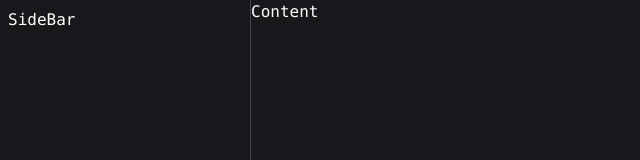
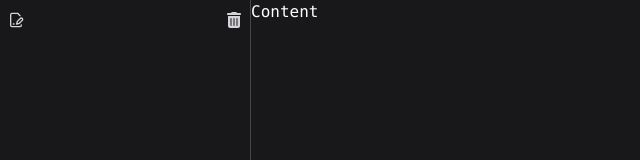
Before and after one commit to x0bd/doodle, a React (Vite) app: page / in a window 1280 px wide. Shown: the top 160 px of the page, without its empty margins (0-640 px from the left). Built offline with nearby package versions, Linux system fonts and the light colour scheme.

Commit message:
wip button ui

```diff
--- a/electron.vite.config.ts
+++ b/electron.vite.config.ts
@@ -1,34 +1,34 @@
-import { resolve } from 'path'
-import { defineConfig, externalizeDepsPlugin } from 'electron-vite'
-import react from '@vitejs/plugin-react'
+import { resolve } from "path";
+import { defineConfig, externalizeDepsPlugin } from "electron-vite";
+import react from "@vitejs/plugin-react";
 
 export default defineConfig({
 	main: {
 		plugins: [externalizeDepsPlugin()],
 		resolve: {
 			alias: {
-				'@lib': resolve('src/main/lib'),
-				'@shared': resolve('src/shared')
-			}
-		}
+				"@lib": resolve("src/main/lib"),
+				"@shared": resolve("src/shared"),
+			},
+		},
 	},
 
 	preload: {
-		plugins: [externalizeDepsPlugin()]
+		plugins: [externalizeDepsPlugin()],
 	},
 	renderer: {
-		assetsInclude: 'src/renderer/assets/**',
+		assetsInclude: "src/renderer/assets/**",
 		resolve: {
 			alias: {
-				'@renderer': resolve('src/renderer/src'),
-				'@shared': resolve('src/shared'),
-				'@/hooks': resolve('src/renderer/src/hooks'),
-				'@/assets': resolve('src/renderer/src/assets'),
-				'@/store': resolve('src/renderer/src/store'),
-				'@/components': resolve('src/renderer/src/components'),
-				'@/mocks': resolve('src/renderer/src/mocks')
-			}
+				"@renderer": resolve("src/renderer/src"),
+				"@shared": resolve("src/shared"),
+				"@/hooks": resolve("src/renderer/src/hooks"),
+				"@/assets": resolve("src/renderer/src/assets"),
+				"@/store": resolve("src/renderer/src/store"),
+				"@/components": resolve("src/renderer/src/components"),
+				"@/mocks": resolve("src/renderer/src/mocks"),
+			},
 		},
-		plugins: [react()]
-	}
-})
+		plugins: [react()],
+	},
+});
--- a/src/renderer/src/App.tsx
+++ b/src/renderer/src/App.tsx
@@ -1,9 +1,12 @@
-import { Content, RootLayout, Sidebar } from "@/components";
+/* eslint-disable prettier/prettier */
+import { Content, RootLayout, Sidebar, ActionButtonsRow } from "@/components";
 
 function App() {
 	return (
 		<RootLayout>
-			<Sidebar className="p-2">SideBar</Sidebar>
+			<Sidebar className="p-2">
+				<ActionButtonsRow className="flex justify-between mt-1" />
+			</Sidebar>
 			<Content className="border-l bg-zinc-900/50 border-l-white/20">
 				Content
 			</Content>
--- /dev/null
+++ b/src/renderer/src/components/Button/ActionButton.tsx
@@ -0,0 +1,24 @@
+import { ComponentProps } from "react";
+import { twMerge } from "tailwind-merge";
+
+export type ActionButtonProps = ComponentProps<"button">;
+
+export const ActionButton = ({
+	className,
+	children,
+	...props
+}: ActionButtonProps) => {
+	return (
+		<button
+			className={
+				(twMerge(
+					"px-2 py-1 rounded-md border border-zinc-400/50 hover:bg-zinc-600/50 transition-colors duration-100"
+				),
+				className)
+			}
+			{...props}
+		>
+			{children}
+		</button>
+	);
+};
--- /dev/null
+++ b/src/renderer/src/components/Button/ActionButtonsRow.tsx
@@ -0,0 +1,11 @@
+import { DeleteNoteButton, NewNoteButton } from "@/components";
+import { Component, ComponentProps } from "react";
+
+export const ActionButtonsRow = ({ ...props }: ComponentProps<"div">) => {
+	return (
+		<div {...props}>
+			<NewNoteButton />
+			<DeleteNoteButton />
+		</div>
+	);
+};
--- /dev/null
+++ b/src/renderer/src/components/Button/DeleteNoteButton.tsx
@@ -0,0 +1,10 @@
+import { ActionButton, ActionButtonProps } from "@/components";
+import { FaTrashCan } from "react-icons/fa6";
+
+export const DeleteNoteButton = ({ ...props }: ActionButtonProps) => {
+	return (
+		<ActionButton>
+			<FaTrashCan className="w-4 h-4 text-zinc-300" />
+		</ActionButton>
+	);
+};
--- /dev/null
+++ b/src/renderer/src/components/Button/NewNoteButton.tsx
@@ -0,0 +1,10 @@
+import { ActionButton, ActionButtonProps } from "./ActionButton";
+import { LuFileSignature } from "react-icons/lu";
+
+export const NewNoteButton = ({ ...props }: ActionButtonProps) => {
+	return (
+		<ActionButton {...props}>
+			<LuFileSignature className="w-4 h-4 text-zinc-300" />
+		</ActionButton>
+	);
+};
--- /dev/null
+++ b/src/renderer/src/components/Button/index.ts
@@ -0,0 +1,4 @@
+export * from "./ActionButton";
+export * from "./NewNoteButton";
+export * from "./DeleteNoteButton";
+export * from "./ActionButtonsRow";
--- a/src/renderer/src/components/index.ts
+++ b/src/renderer/src/components/index.ts
@@ -1 +1,2 @@
 export * from "./AppLayout";
+export * from "./Button";
```
Also changed, not shown: .eslintrc.cjs (deleted).
